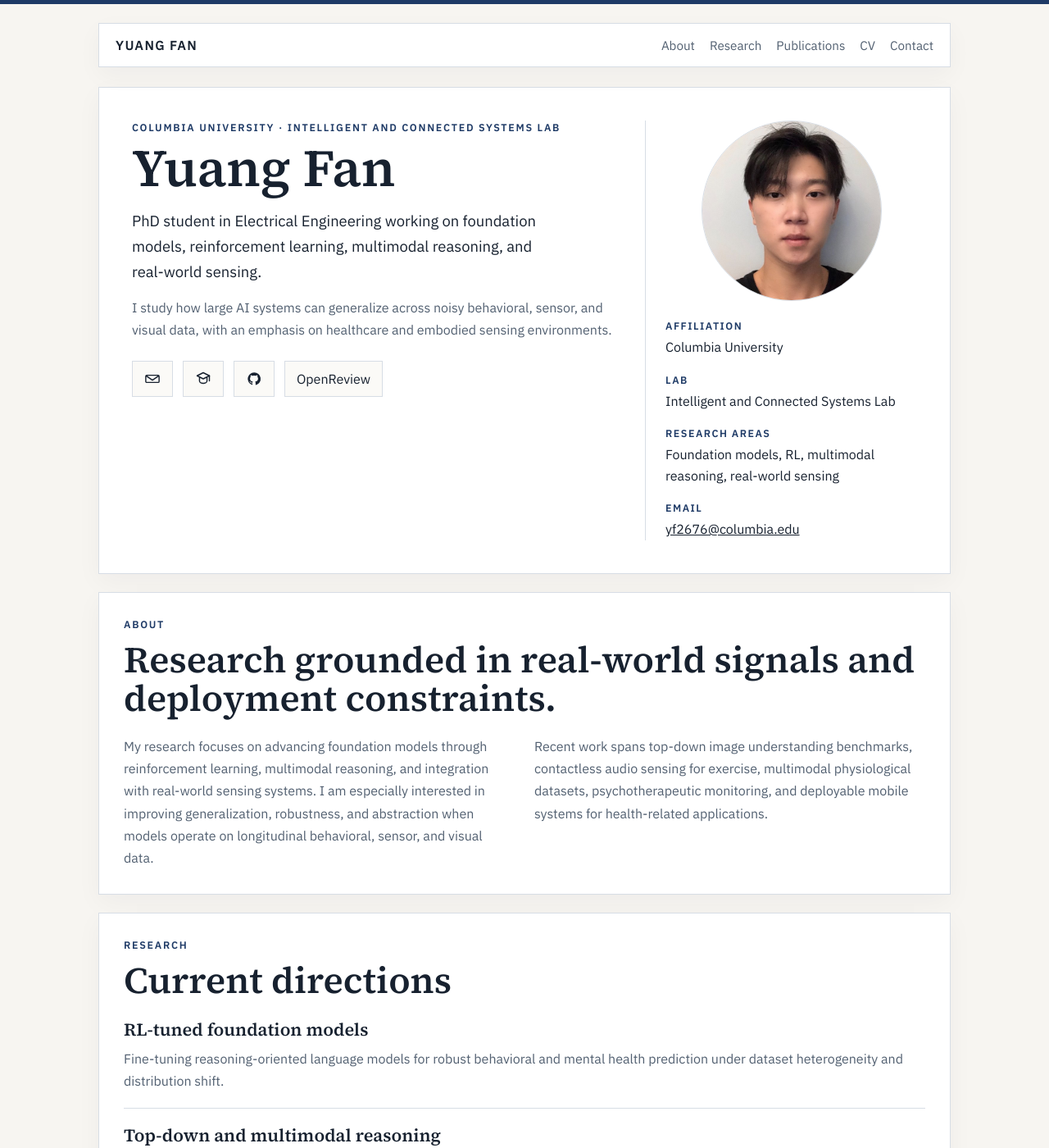
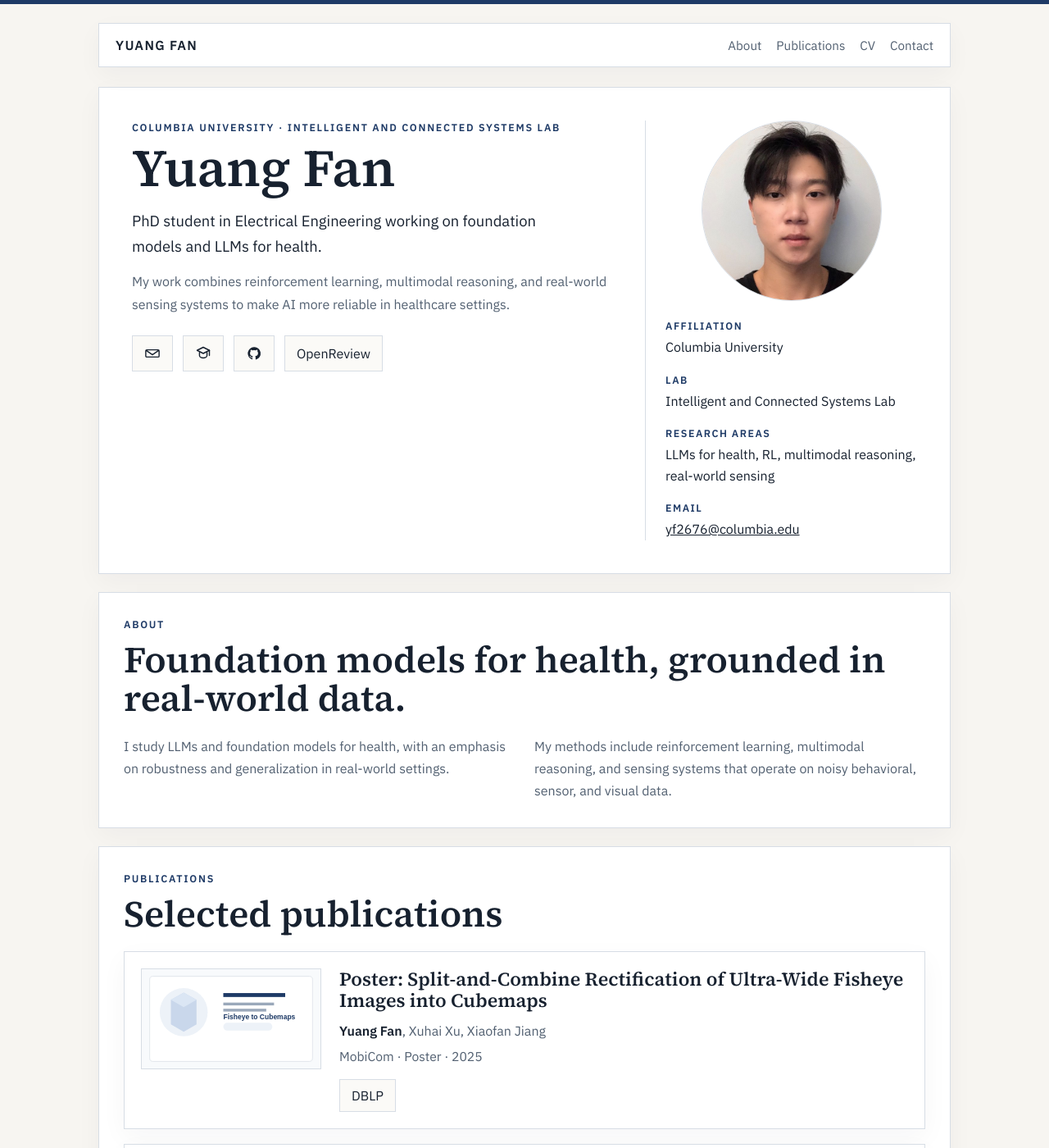
Before and after one commit to yfan2676/yfan2676.github.io, a Jekyll site: the page built from index.html, in a window 1280 px wide and 1400 px high. Shown: the whole window at 82% size. Built offline with Jekyll 4.4.1, drawn with Linux system fonts in a browser that asks for light colours; some of the changed text lies outside the part shown.

Commit message:
Simplify homepage research summary

```diff
--- a/index.html
+++ b/index.html
@@ -25,7 +25,6 @@ layout: null
         <a class="brand" href="#top">Yuang Fan</a>
         <nav class="site-nav" aria-label="Primary">
           <a href="#about">About</a>
-          <a href="#research">Research</a>
           <a href="#publications">Publications</a>
           <a href="#trajectory">CV</a>
           <a href="#contact">Contact</a>
@@ -38,13 +37,12 @@ layout: null
             <p class="eyebrow">Columbia University · Intelligent and Connected Systems Lab</p>
             <h1>Yuang Fan</h1>
             <p class="intro-role">
-              PhD student in Electrical Engineering working on foundation models,
-              reinforcement learning, multimodal reasoning, and real-world sensing.
+              PhD student in Electrical Engineering working on foundation models and
+              LLMs for health.
             </p>
             <p class="intro-summary">
-              I study how large AI systems can generalize across noisy behavioral, sensor,
-              and visual data, with an emphasis on healthcare and embodied sensing
-              environments.
+              My work combines reinforcement learning, multimodal reasoning, and
+              real-world sensing systems to make AI more reliable in healthcare settings.
             </p>
             <div class="link-row" aria-label="Primary links">
               <a
@@ -130,7 +128,7 @@ layout: null
               </div>
               <div>
                 <dt>Research Areas</dt>
-                <dd>Foundation models, RL, multimodal reasoning, real-world sensing</dd>
+                <dd>LLMs for health, RL, multimodal reasoning, real-world sensing</dd>
               </div>
               <div>
                 <dt>Email</dt>
@@ -143,51 +141,17 @@ layout: null
         <section class="section reveal" id="about">
           <div class="section-heading">
             <p class="eyebrow">About</p>
-            <h2>Research grounded in real-world signals and deployment constraints.</h2>
+            <h2>Foundation models for health, grounded in real-world data.</h2>
           </div>
           <div class="prose-grid">
             <p>
-              My research focuses on advancing foundation models through reinforcement
-              learning, multimodal reasoning, and integration with real-world sensing
-              systems. I am especially interested in improving generalization, robustness,
-              and abstraction when models operate on longitudinal behavioral, sensor, and
-              visual data.
+              I study LLMs and foundation models for health, with an emphasis on
+              robustness and generalization in real-world settings.
             </p>
             <p>
-              Recent work spans top-down image understanding benchmarks, contactless audio
-              sensing for exercise, multimodal physiological datasets, psychotherapeutic
-              monitoring, and deployable mobile systems for health-related applications.
+              My methods include reinforcement learning, multimodal reasoning, and
+              sensing systems that operate on noisy behavioral, sensor, and visual data.
             </p>
-          </div>
-        </section>
-
-        <section class="section reveal" id="research">
-          <div class="section-heading">
-            <p class="eyebrow">Research</p>
-            <h2>Current directions</h2>
-          </div>
-          <div class="research-list">
-            <article>
-              <h3>RL-tuned foundation models</h3>
-              <p>
-                Fine-tuning reasoning-oriented language models for robust behavioral and
-                mental health prediction under dataset heterogeneity and distribution shift.
-              </p>
-            </article>
-            <article>
-              <h3>Top-down and multimodal reasoning</h3>
-              <p>
-                Studying how multimodal models reason about top-down imagery, spatial
-                relationships, and semantically structured sensor and behavioral signals.
-              </p>
-            </article>
-            <article>
-              <h3>Real-world sensing systems</h3>
-              <p>
-                Building deployable audio, vision, and mobile systems for health, smart
-                environments, and everyday embodied sensing applications.
-              </p>
-            </article>
           </div>
         </section>
 
```
